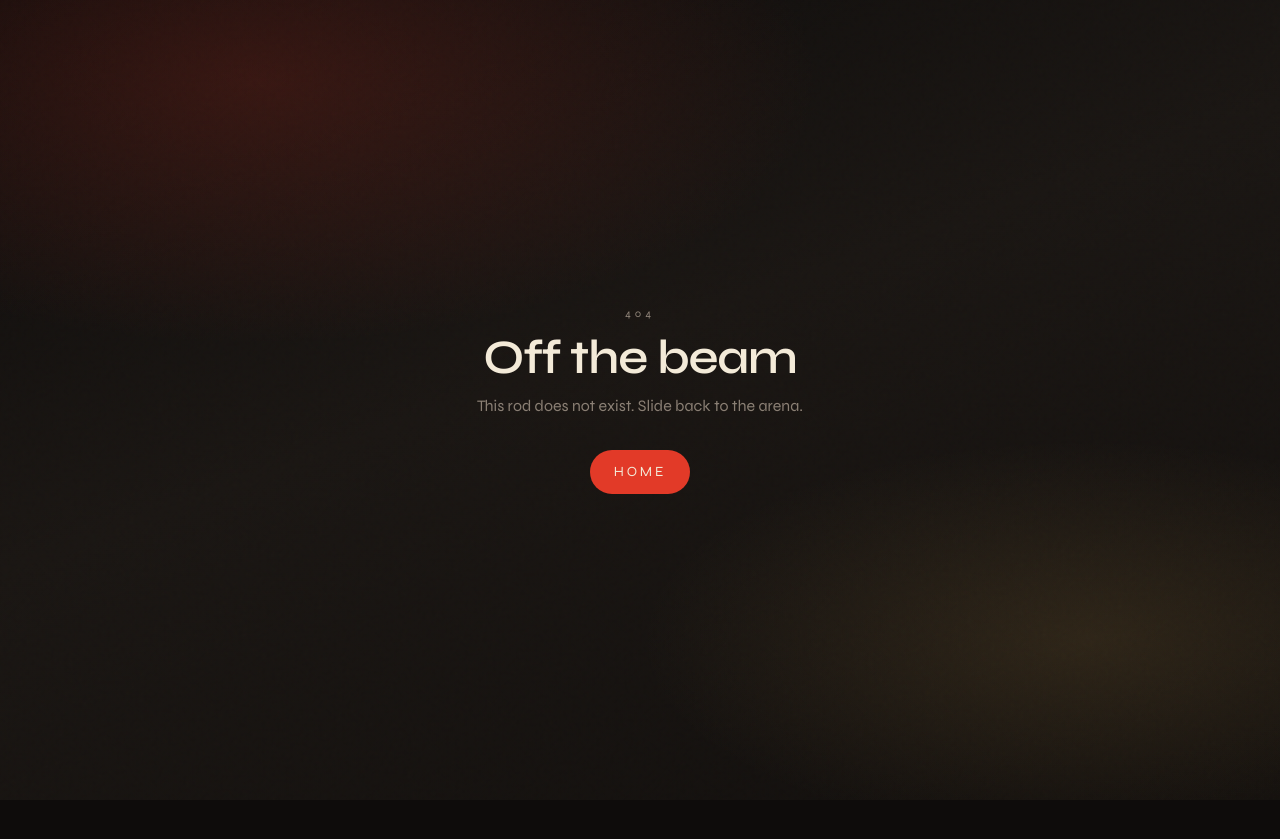
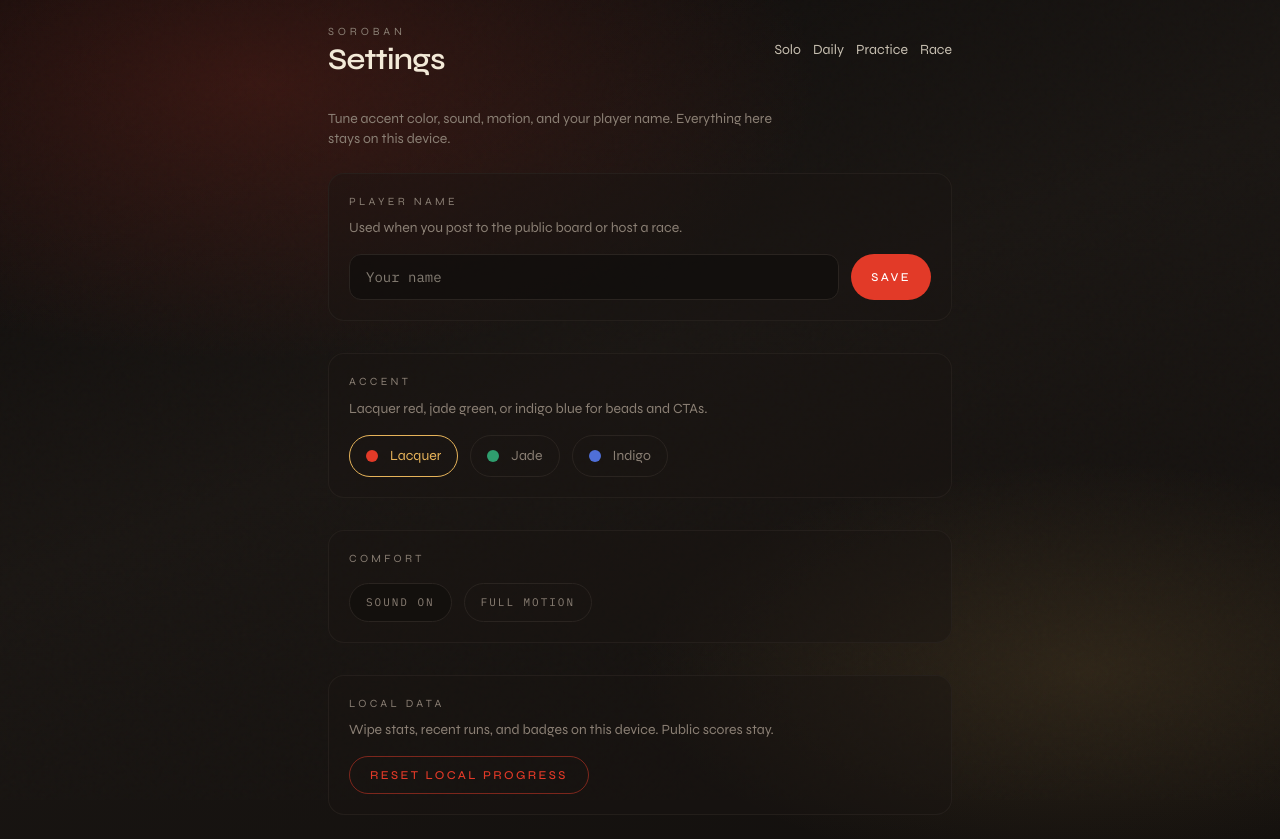
Before and after one commit to selengr/-abacus, a Next.js app: page /settings in a window 1280 px wide. Before the commit this address had no page. Before the commit the page ends 800 px from the top, so only its background shows below. Built offline with nearby package versions, Linux system fonts and the light colour scheme.

Commit message:
Add dedicated settings route for local preferences.

```diff
--- /dev/null
+++ b/app/settings/page.tsx
@@ -0,0 +1,30 @@
+import Link from "next/link";
+import { SettingsPanel } from "@/components/SettingsPanel";
+import { SiteNav } from "@/components/SiteNav";
+
+export const metadata = {
+  title: "Settings",
+};
+
+export default function SettingsPage() {
+  return (
+    <main className="relative z-10 mx-auto flex min-h-dvh w-full max-w-2xl flex-col px-4 py-6 sm:px-6">
+      <header className="mb-8 flex flex-wrap items-center justify-between gap-4">
+        <Link href="/" className="group">
+          <p className="text-[11px] uppercase tracking-[0.35em] text-ash transition group-hover:text-paper">
+            Soroban
+          </p>
+          <h1 className="text-2xl font-semibold tracking-tight sm:text-3xl">
+            Settings
+          </h1>
+        </Link>
+        <SiteNav active="/settings" />
+      </header>
+      <p className="mb-6 max-w-md text-sm text-ash">
+        Tune accent color, sound, motion, and your player name. Everything here
+        stays on this device.
+      </p>
+      <SettingsPanel />
+    </main>
+  );
+}
```
